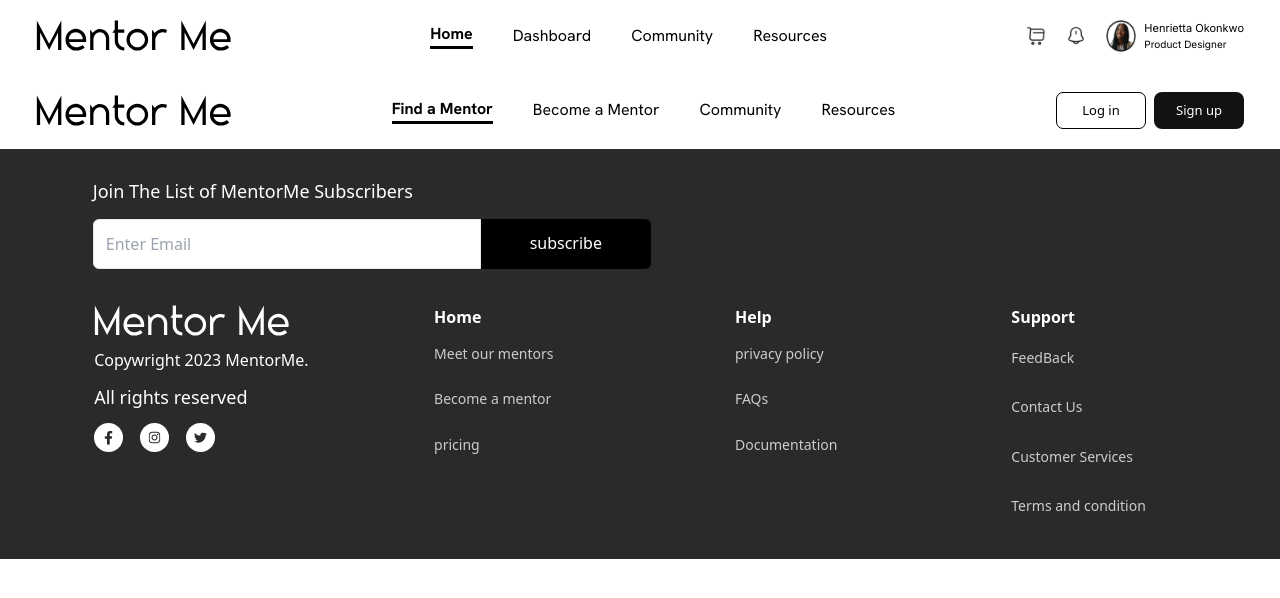
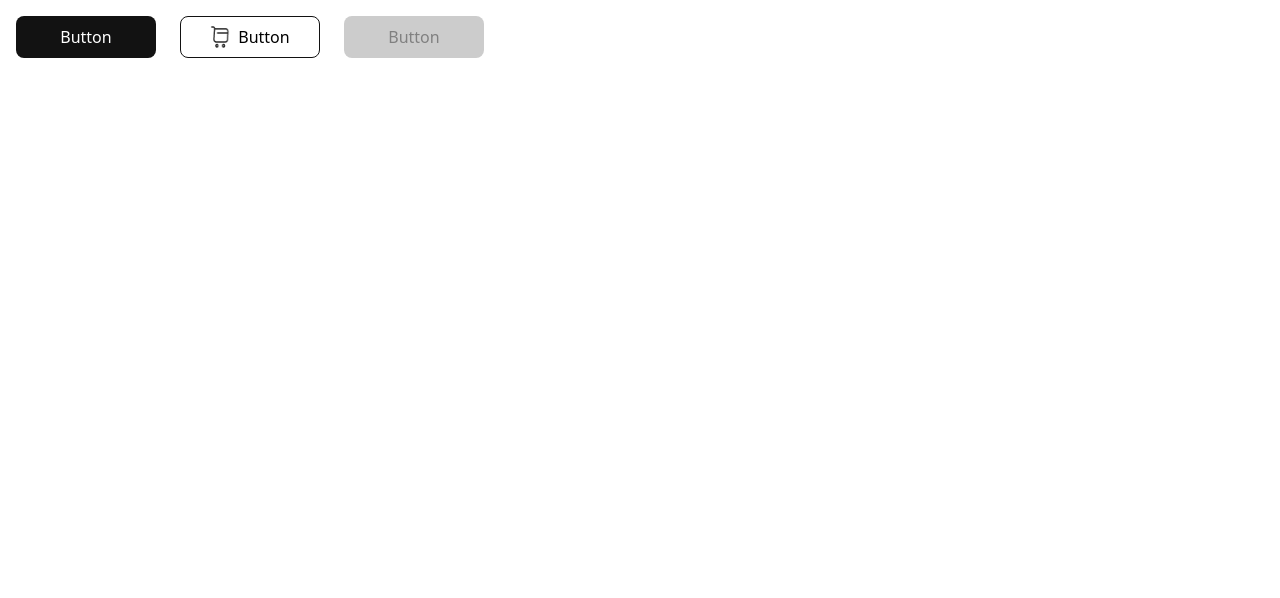
Before and after one commit to hngx-org/Mentor-Me, a Next.js app: page / in a window 1280 px wide. Shown: the top 598 px of the page. Built offline with nearby package versions, Linux system fonts and the light colour scheme; a web font is replaced by a local one.

Commit message:
Feat: complete  button component

```diff
--- a/app/(landing)/page.tsx
+++ b/app/(landing)/page.tsx
@@ -1,13 +1,44 @@
 import Footer from "@/components/sections/Footer";
 import HeaderAfterSignUp from "@/components/sections/HeaderAfterSignUp";
 import HeaderBeforeSignUp from "@/components/sections/HeaderBeforeSignUp";
+import Button from "@/components/ui/Button";
+import Shoppimg from "./../../public/assets/shopping-cart.png";
+import Image from "next/image";
 
 export default function Landing() {
   return (
-    <>
-      <HeaderAfterSignUp />
-      <HeaderBeforeSignUp />
-      <Footer />
-    </>
+    <div className="flex gap-6 px-4 py-4">
+      <Button
+        className="p-3"
+        paddingLess={false}
+        iconPresent={false}
+        variant="primary"
+        type="button"
+      >
+        <div>Button</div>
+      </Button>
+
+      <Button
+        className="p-3"
+        paddingLess={false}
+        iconPresent={false}
+        variant="secondary"
+        type="button"
+      >
+        <div className="flex   justify-center gap-2">
+          <Image src={Shoppimg} alt="" width={20} height={20} />
+          Button
+        </div>
+      </Button>
+      <Button
+        className="p-3"
+        paddingLess={false}
+        iconPresent={false}
+        variant="disabled-primary"
+        type="button"
+      >
+        <div className="flex   justify-center gap-2">Button</div>
+      </Button>
+    </div>
   );
 }
--- a/components/ui/Button.tsx
+++ b/components/ui/Button.tsx
@@ -1,5 +1,58 @@
+import Image, { StaticImageData } from "next/image";
 import React from "react";
 
-export default function Button() {
-  return <div>Button</div>;
+type ButtonProps = {
+  className: string;
+  children: React.ReactNode;
+  variant: string;
+  square?: string;
+  paddingLess?: boolean;
+  type: string;
+  onClick?: () => void;
+  imgSrc?: StaticImageData;
+  imgAlt?: string | undefined;
+  iconPresent: boolean;
+};
+
+const getVariant = (variant: string) => {
+  switch (variant) {
+    case "primary":
+      return "bg-[#121212]  text-[#FFFFFF]  text-[16px] font-[500]   hover:bg-[#2A2A2A]  hover:text-[#FFFF] rounded-[6px] sm:rounded-[8px]   font-inter";
+    case "secondary":
+      return "bg-[#FFFF]  text-[#000] text-[16px] font-[500]  border-[1.5px]  border-[#121212]  rounded-[6px] sm:rounded-[8px]    font-inter";
+
+    case "disabled-primary":
+      return "bg-[#CCCCCC] text-[#808080]  font-inetr  text-[16px]  rounded-[6px] sm:rounded-[8px]  font-[500]";
+
+    case "disabled-secondary":
+      return "bg-[#808080] text-[#808080]  font-inetr  text-[16px]  border-[1.5px] font-[500] rounded-[6px] sm:rounded-[8px] ";
+
+    default:
+      return "bg-[#121212]-500 hover:bg-violet-700 text-white shadow shadow-violet-600/25 hover:shadow-violet-600/75";
+  }
+};
+
+export default function Button({
+  children,
+  className,
+  variant,
+  square,
+  paddingLess,
+  onClick,
+
+  type,
+  iconPresent,
+  ...props
+}: ButtonProps) {
+  return (
+    <button
+      {...props}
+      className={`${getVariant(variant)} ${
+        !paddingLess &&
+        "xl:w-[140px] xl:h-[42px]  md:h-[40px] md:w-[100px] w-[120px] h-[40px] "
+      }  `}
+    >
+      {children}
+    </button>
+  );
 }
```
